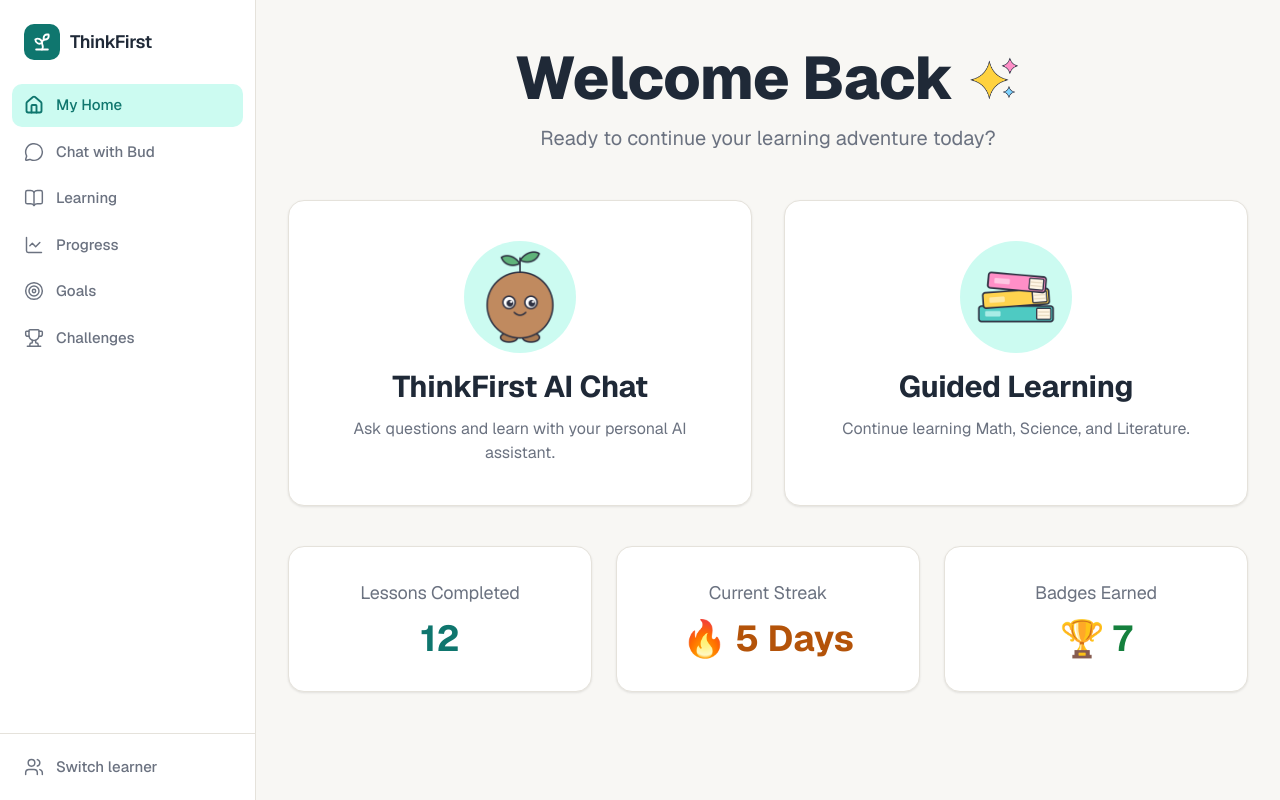
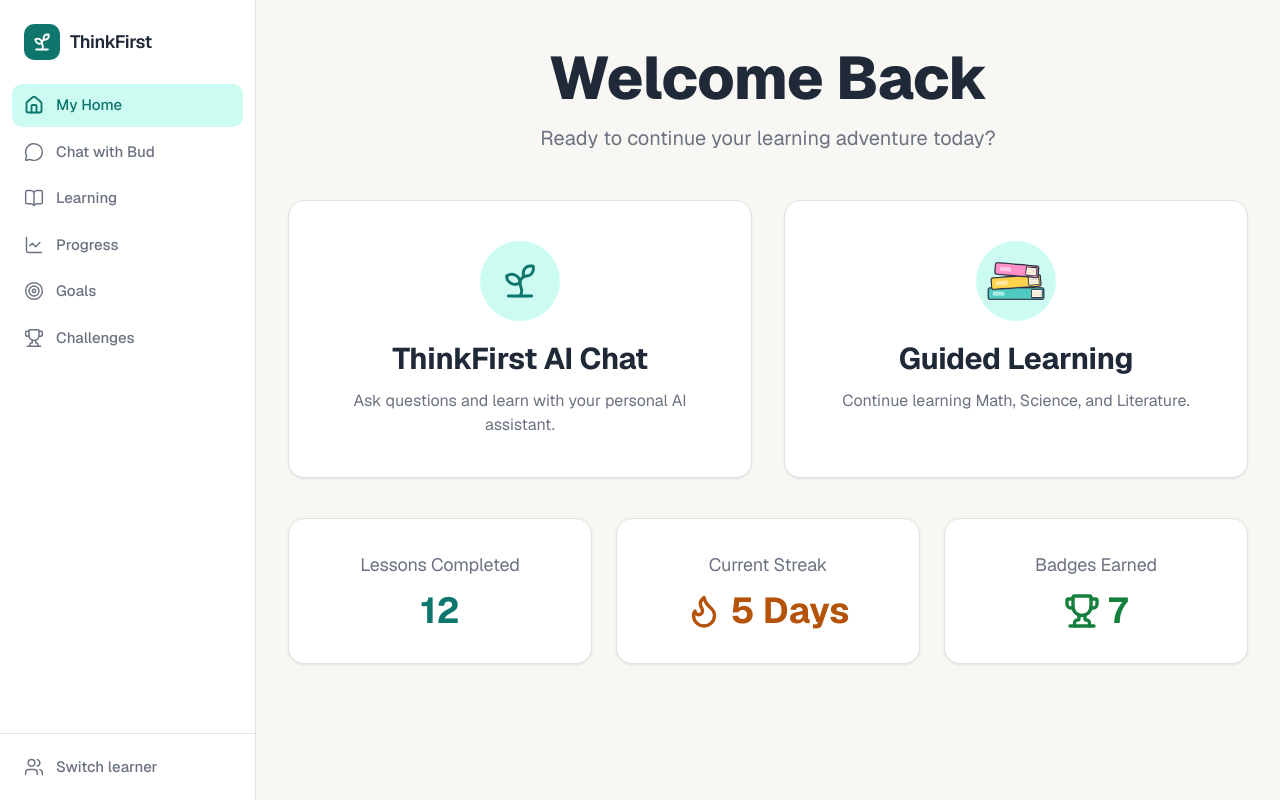
Before and after one commit to ProBracket/Capstone_Project, a Next.js app: page /child in a window 1280 px wide. Built offline with nearby package versions, Linux system fonts and the light colour scheme.

Commit message:
Refactor ChildDashboard with icons and layout updates
Replaced sticker images with icons for a cleaner design. Updated layout for welcome message and card sections.

```diff
--- a/app/child/page.tsx
+++ b/app/child/page.tsx
@@ -1,10 +1,12 @@
 import Link from "next/link";
 import Image from "next/image";
 import ChildNavbar from "@/components/ChildNavbar";
+// line icons (same icon set as Gael's navbar)
+import { Flame, Sprout, Trophy } from "lucide-react";
 
 // Child dashboard (/child)
 // Uses the team's theme colours from app/globals.css
-// Stickers live in public/stickers/ (alt="" = decoration only)
+// Line icons + the books sticker (public/stickers/books.png), no emojis
 export default function ChildDashboard() {
   return (
     <>
@@ -16,13 +18,9 @@ export default function ChildDashboard() {
 
           {/* ----- WELCOME ----- */}
           <div className="text-center mb-12">
-            <div className="flex items-center justify-center gap-3 mb-4">
-              <h1 className="text-6xl font-extrabold text-foreground">
-                Welcome Back
-              </h1>
-              {/* small sparkle sticker next to the title */}
-              <Image src="/stickers/star-sparkles.png" alt="" width={56} height={56} />
-            </div>
+            <h1 className="text-6xl font-extrabold text-foreground mb-4">
+              Welcome Back
+            </h1>
 
             <p className="text-xl text-muted">
               Ready to continue your learning adventure today?
@@ -36,9 +34,10 @@ export default function ChildDashboard() {
             <Link href="/child/chat" className="block rounded-card">
               <div className="h-full bg-surface border border-border rounded-card shadow-card hover:shadow-raised hover:-translate-y-1 transition p-10 text-center">
 
-                {/* dino sticker inside a light teal circle */}
-                <div className="mx-auto mb-4 flex h-28 w-28 items-center justify-center rounded-full bg-primary-soft">
-                      <Image src="/stickers/plant-buddy.png" alt="" width={96} height={96} />
+                {/* sprout logo (same as the navbar) in a light teal circle,
+                    same style as the subject cards on the learning page */}
+                <div className="mx-auto mb-5 flex h-20 w-20 items-center justify-center rounded-full bg-primary-soft text-primary">
+                  <Sprout aria-hidden="true" className="h-10 w-10" strokeWidth={1.75} />
                 </div>
 
                 <h2 className="text-3xl font-bold text-foreground mb-3">
@@ -55,8 +54,9 @@ export default function ChildDashboard() {
             <Link href="/child/learning" className="block rounded-card">
               <div className="h-full bg-surface border border-border rounded-card shadow-card hover:shadow-raised hover:-translate-y-1 transition p-10 text-center">
 
-                <div className="mx-auto mb-4 flex h-28 w-28 items-center justify-center rounded-full bg-primary-soft">
-                  <Image src="/stickers/books.png" alt="" width={80} height={80} />
+                {/* colourful 3-books sticker (same as the learning page title) */}
+                <div className="mx-auto mb-5 flex h-20 w-20 items-center justify-center rounded-full bg-primary-soft">
+                  <Image src="/stickers/books.png" alt="" width={60} height={60} />
                 </div>
 
                 <h2 className="text-3xl font-bold text-foreground mb-3">
@@ -90,8 +90,10 @@ export default function ChildDashboard() {
                 Current Streak
               </h3>
 
-              <p className="text-4xl font-bold text-warning mt-3">
-                <span aria-hidden="true">🔥</span> 5 Days
+              {/* flame icon + number, side by side */}
+              <p className="flex items-center justify-center gap-2 text-4xl font-bold text-warning mt-3">
+                <Flame aria-hidden="true" size={36} strokeWidth={2.25} />
+                5 Days
               </p>
             </div>
 
@@ -100,8 +102,10 @@ export default function ChildDashboard() {
                 Badges Earned
               </h3>
 
-              <p className="text-4xl font-bold text-success mt-3">
-                <span aria-hidden="true">🏆</span> 7
+              {/* trophy icon + number, side by side */}
+              <p className="flex items-center justify-center gap-2 text-4xl font-bold text-success mt-3">
+                <Trophy aria-hidden="true" size={36} strokeWidth={2.25} />
+                7
               </p>
             </div>
 
```
